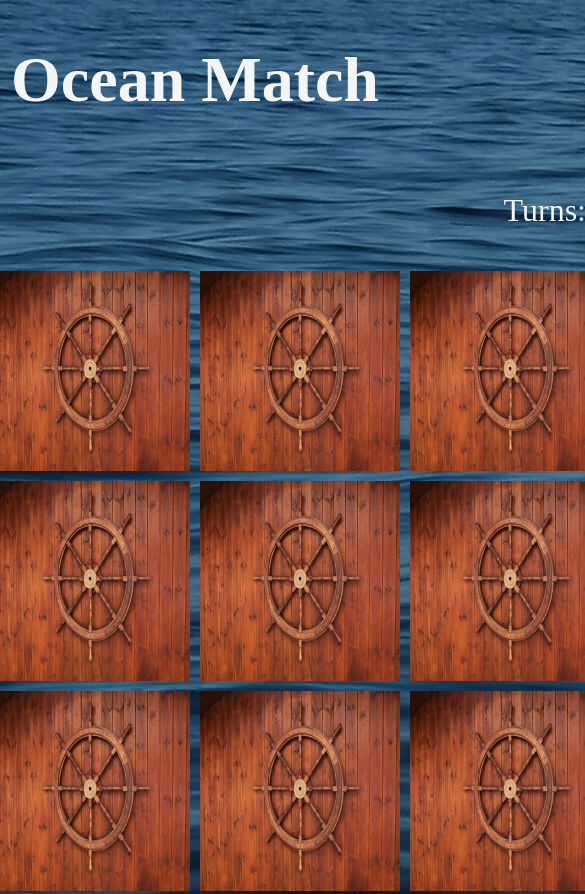
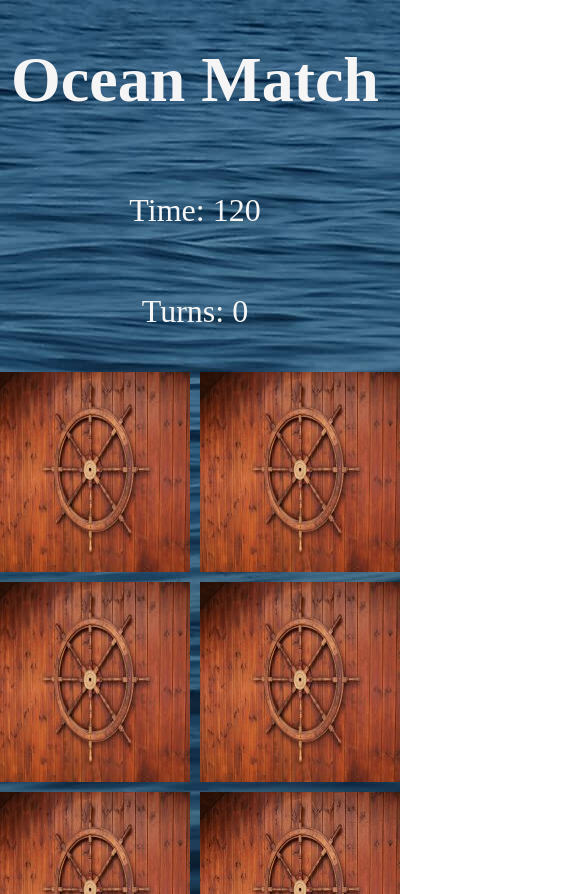
Before and after one commit to JoshuaAndrews-1882/ocean-match, a plain HTML site: page index.html in a window 390 px wide. Shown: the top 894 px of the page, 585 px wide, since content can reach past the window. Drawn offline with Linux system fonts and the light colour scheme.

Commit message:
Add media queries

```diff
--- a/assets/css/style.css
+++ b/assets/css/style.css
@@ -58,3 +58,14 @@ body {
 .card-front {
     transform: rotateY(180deg);
 }
+
+@media (max-width: 850px) {
+    .game-area {
+        grid-template-columns: repeat(2, auto);
+    }
+
+    .game-info-area {
+        flex-direction: column;
+        align-items: center;
+    }
+}
```
